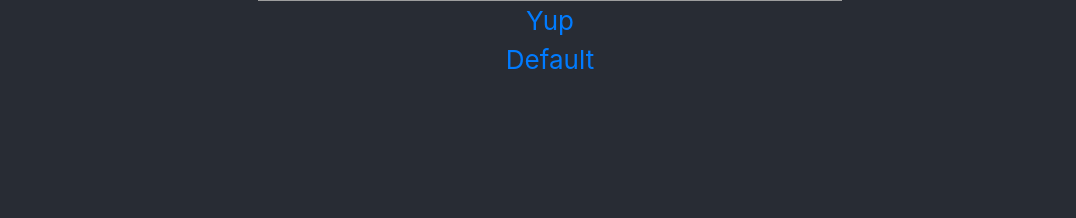
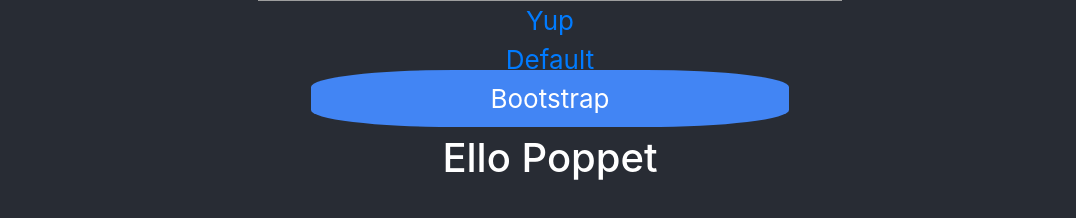
Before and after one commit to DustinThewind505/login-practice, a React (Create React App) app in the folder react-practice/: page /page3/bootstrap in a window 1280 px wide. Shown: the part 352-570 px from the top of the page, without its empty margins (90-1166 px from the left). Built offline with nearby package versions, Linux system fonts and the light colour scheme; grey boxes are pictures that could not be loaded.

Commit message:
created bootstrap forms route

```diff
--- /dev/null
+++ b/react-practice/src/components/PAGE3/bootstrap/bootstrapContainer.js
@@ -0,0 +1,19 @@
+import React from 'react';
+
+
+
+
+
+function BootstrapContainer(props) {
+
+
+
+
+    return(
+        <div>
+            <h1>Ello Poppet</h1>
+        </div>
+    )
+}
+
+export default BootstrapContainer;
--- a/react-practice/src/components/PAGE3/page3.js
+++ b/react-practice/src/components/PAGE3/page3.js
@@ -3,6 +3,7 @@
 
 import YupFormContainer from './yup/yupContainer';
 import DefaultForms from './default/defaultContainer';
+import BootstrapForms from './bootstrap/bootstrapContainer';
 
 
 
@@ -29,6 +30,7 @@
                 <ul className='forms-nav'>
                     <li><NavLink exact to='/page3'>Yup</NavLink></li>
                     <li><NavLink to='/page3/default'>Default</NavLink></li>
+                    <li><NavLink to='/page3/bootstrap'>Bootstrap</NavLink></li>
                 </ul>
                 <Route exact path='/page3'>
                     <YupFormContainer setDisplayForm={setDisplayForm} />
@@ -36,6 +38,10 @@
                 <Route path='/page3/default'>
                     <DefaultForms setDisplayForm={setDisplayForm} />
                 </Route>
+                <Route path='/page3/bootstrap'>
+                    <BootstrapForms setDisplayForm={setDisplayForm} />
+                </Route>
+
             </section>
         </>
     )
```
